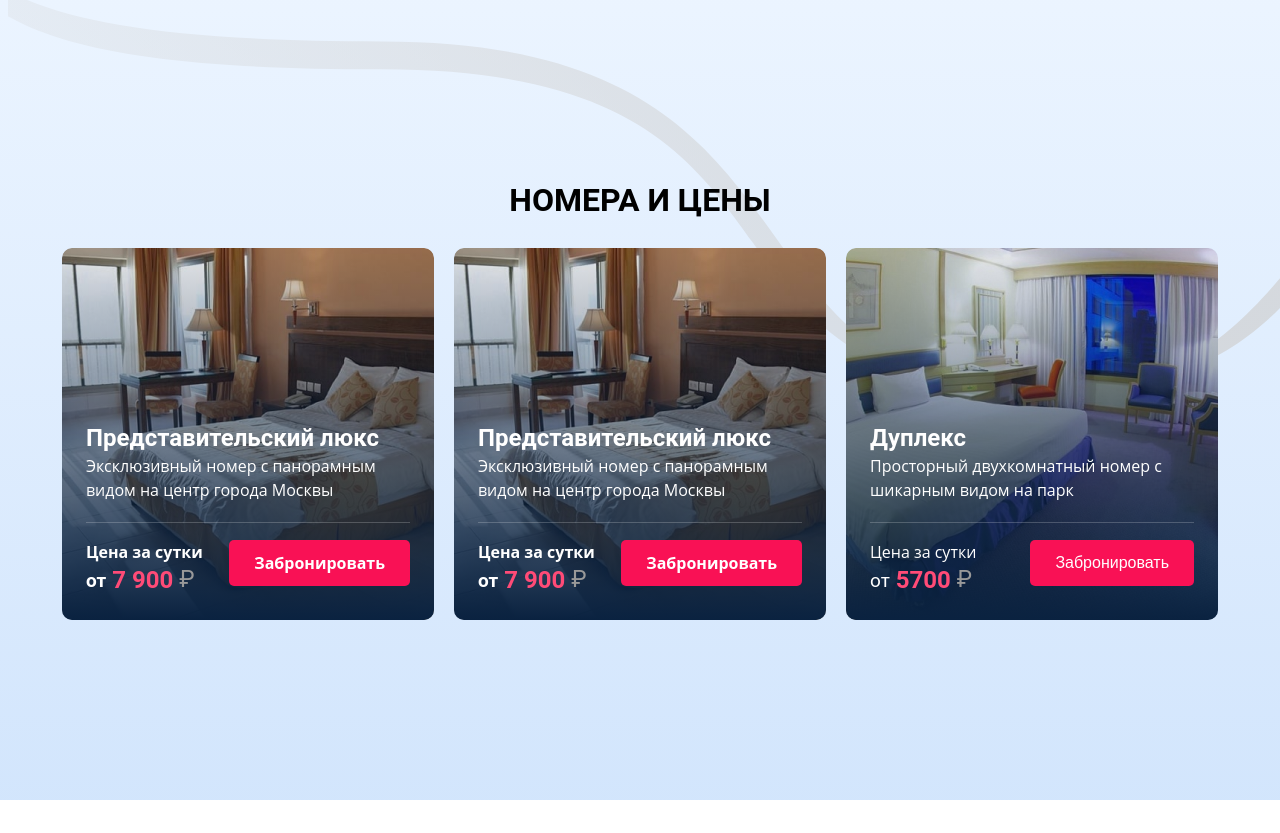
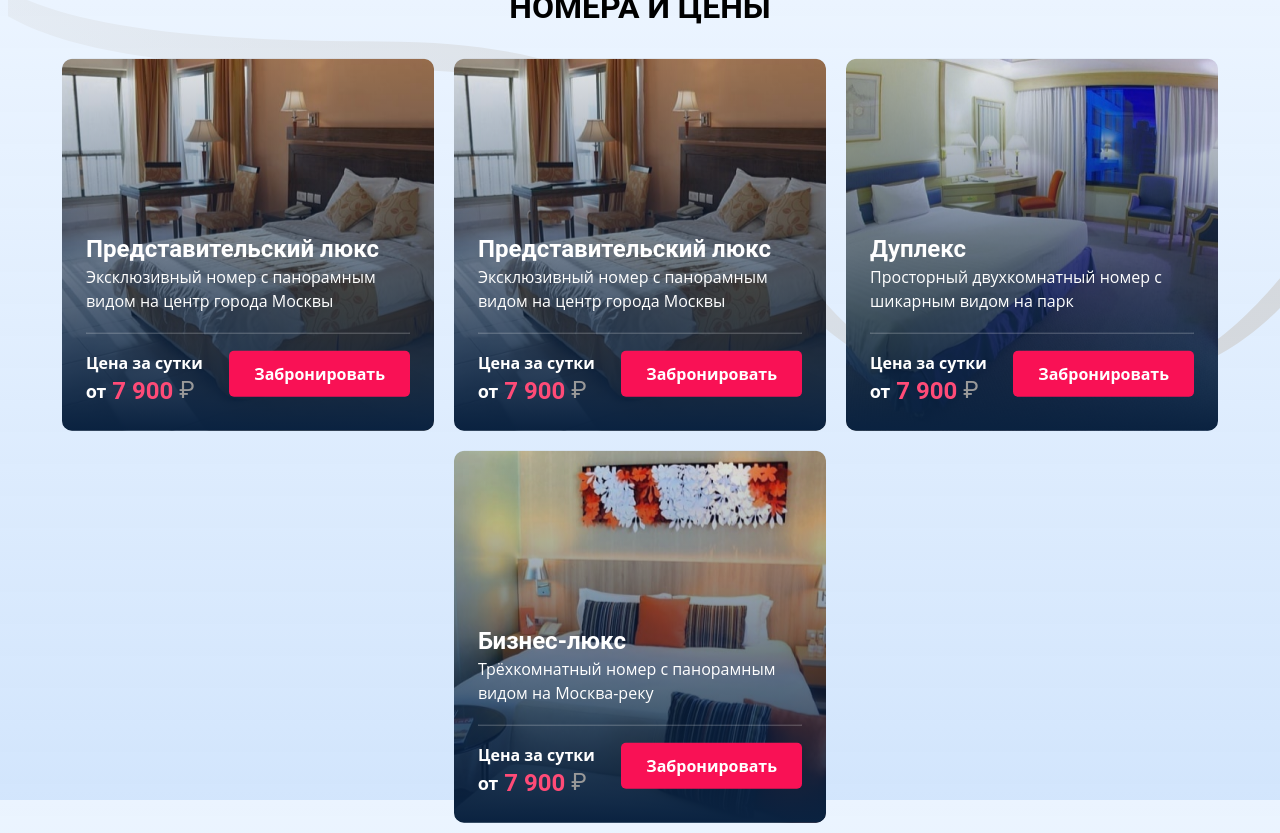
Before and after one commit to il8q/TravellineTestTask, a plain HTML site: page index.html in a window 1280 px wide. Before the commit the page ends 800 px from the top, so only its background shows below. Drawn offline with Linux system fonts and the light colour scheme.

Commit message:
Если одна карточка в ряду, она центрируется

```diff
--- a/css/common.css
+++ b/css/common.css
@@ -34,9 +34,10 @@
 }
 
 .page-to-center-display {
-	margin: 0;
-	position: absolute;
-	top: 50%;
-	left: 50%;
-	transform: translate(-50%, -50%);
+  width: 100%;
+  margin: 0;
+  position: absolute;
+  top: 50%;
+  left: 50%;
+  transform: translate(-50%, -50%);
 }
--- a/grid/__first-element/grid__first-element.css
+++ /dev/null
@@ -1,5 +0,0 @@
-.grid__first-element {
-	background-image: url("/grid/__first-element/grid__first-element--background.png");
-	background-repeat: no-repeat;
-	background-size: cover;
-}
--- a/grid/__first-element/grid__first-element.html
+++ b/grid/__first-element/grid__first-element.html
@@ -1,5 +1,3 @@
-<link  rel="stylesheet" href="grid/__first-element/grid__first-element.css">
-
 <div class="grid__first-element
   room-card
   room-card--card-width
@@ -7,12 +5,22 @@
   room-card--border--circle
   white-text-color"
 >
-  <div class="room-card__background-gradient room-card--border--circle room-card--card-width room-card--card-height"></div>
-  <div class="room-card__reserve-block-background-gradient room-card--border--circle room-card--card-width room-card--card-height"></div>
+  <div class="room-card--border--circle room-card--card-width room-card--card-height">
+    <img class="room-card--border--circle room-card--card-width room-card--card-height"
+         src="grid/__first-element/grid__first-element--background.png">
+  </div>
+  <div class="room-card__reserve-block-background-gradient
+    room-card--border--circle
+    room-card--card-width
+    room-card--card-height"
+  ></div>
 
-  <div class="room-card--card-width room-card--card-height"></div>
+  <div class="room-card__background-gradient
+   room-card--border--circle
+   room-card--card-width
+   room-card--card-height"></div>
+
   <div class="room-card__bottom-container">
-
     <div class="room-card__text-block">
       <div class="room-card__title">
         <b>Представительский люкс</b>
@@ -45,7 +53,7 @@
           class="room-card__reserve-button
             description-font white-text-color
             pink-background-color"
-          onclick="clickFirstCardButton()"
+          onclick="reserveFirstRoom()"
         >
           <b>Забронировать</b>
         </button>
--- a/grid/__first-element/grid__first-element.js
+++ b/grid/__first-element/grid__first-element.js
@@ -1,4 +1,4 @@
-function clickFirstCardButton() {
+function reserveFirstRoom() {
   let gradient = document.querySelector(
     ".grid__first-element > .room-card__reserve-block-background-gradient"
   );
@@ -8,9 +8,6 @@
   let bottomBlock = document.querySelector(
     ".grid__first-element > .room-card__bottom-reserve-container"
   );
-  console.log(gradient);
-  console.log(reserveBlockPaddingBlock);
-  console.log(bottomBlock);
   if (gradient && bottomBlock && reserveBlockPaddingBlock) {
     gradient.style.display = "block";
     bottomBlock.style.display = "flex";
--- a/grid/__second-element/grid__second-element.css
+++ /dev/null
@@ -1,5 +0,0 @@
-.grid__second-element {
-	background-image: url("/grid/__second-element/grid__second-element--background.png");
-	background-repeat: no-repeat;
-	background-size: cover;
-}
--- a/grid/__second-element/grid__second-element.html
+++ b/grid/__second-element/grid__second-element.html
@@ -1,5 +1,3 @@
-<link  rel="stylesheet" href="grid/__second-element/grid__second-element.css">
-
 <div class="grid__second-element
   room-card
   room-card--card-width
@@ -7,11 +5,23 @@
   room-card--border--circle
   white-text-color"
 >
-  <div class="room-card__background-gradient room-card--border--circle room-card--card-width room-card--card-height"></div>
-  <div class="room-card__reserve-block-background-gradient room-card--border--circle room-card--card-width room-card--card-height"></div>
   <div class="room-card__discount-block room-card--paddings">
     <div insert-block="discount-block/discount-block.html"></div>
   </div>
+  <div class="room-card--border--circle room-card--card-width room-card--card-height">
+    <img class="room-card--border--circle room-card--card-width room-card--card-height"
+         src="grid/__second-element/grid__second-element--background.png">
+  </div>
+  <div class="room-card__reserve-block-background-gradient
+    room-card--border--circle
+    room-card--card-width
+    room-card--card-height"
+  ></div>
+
+  <div class="room-card__background-gradient
+   room-card--border--circle
+   room-card--card-width
+   room-card--card-height"></div>
 
   <div class="room-card__bottom-container">
     <div class="room-card__text-block">
@@ -27,21 +37,39 @@
       <hr class="room-card__block-divider" align="center" size="1" color="#ffffff" />
 
       <div class="room-card__price-container">
-        <div class="room-card__price-for-label description-font white-text-color">Цена за сутки</div>
+        <div class="room-card__price-for-label description-font white-text-color">
+          <b>Цена за сутки</b>
+        </div>
         <div class="room-card__price-from-label-container">
-          <div class="room-card__price-from-label white-text-color">от</div>
-          <div class="room-card__price-per-day primary2-text-color"><b>5700</b></div>
+          <div class="room-card__price-from-label title-font white-text-color">
+            <b>от</b>
+          </div>
+          <div class="room-card__price-per-day primary2-text-color">
+            <b>7 900</b>
+          </div>
           <div class="room-card__currency gray-text-color">₽</div>
         </div>
       </div>
 
       <div class="room-card__button-container">
-        <button class="room-card__reserve-button white-text-color pink-background-color" onclick="clickSecondCardButton()">Забронировать</button>
+        <button
+          class="room-card__reserve-button
+            description-font white-text-color
+            pink-background-color"
+          onclick="reserveSecondRoom()"
+        >
+          <b>Забронировать</b>
+        </button>
       </div>
+
+      <div class="room-card__bottom-reserve-container-padding"></div>
     </div>
   </div>
-
-  <div class="room-card__bottom-reserve-container room-card--border--circle room-card--border--circle">
+  <div class="room-card__bottom-reserve-container
+        room-card__bottom-block--height
+        room-card--border--circle
+        room-card--border--circle"
+  >
     <div class="room-card__reserve-text-block text-to-center">
       <div>
         Номер зарезервирован
@@ -58,4 +86,5 @@
       </div>
     </div>
   </div>
+
 </div>
--- a/grid/__third-element/grid__third-element.css
+++ /dev/null
@@ -1,5 +0,0 @@
-.grid__third-element {
-	background-image: url("/grid/__third-element/grid__third-element--background.png");
-	background-repeat: no-repeat;
-	background-size: cover;
-}
--- a/grid/__third-element/grid__third-element.html
+++ b/grid/__third-element/grid__third-element.html
@@ -1,5 +1,3 @@
-<link  rel="stylesheet" href="grid/__third-element/grid__third-element.css">
-
 <div class="grid__third-element
   room-card
   room-card--card-width
@@ -7,8 +5,20 @@
   room-card--border--circle
   white-text-color"
 >
-  <div class="room-card__background-gradient room-card--border--circle room-card--card-width room-card--card-height"></div>
-  <div class="room-card__reserve-block-background-gradient room-card--border--circle room-card--card-width room-card--card-height"></div>
+  <div class="room-card--border--circle room-card--card-width room-card--card-height">
+    <img class="room-card--border--circle room-card--card-width room-card--card-height"
+         src="grid/__third-element/grid__third-element--background.png">
+  </div>
+  <div class="room-card__reserve-block-background-gradient
+    room-card--border--circle
+    room-card--card-width
+    room-card--card-height"
+  ></div>
+
+  <div class="room-card__background-gradient
+   room-card--border--circle
+   room-card--card-width
+   room-card--card-height"></div>
 
   <div class="room-card__bottom-container">
     <div class="room-card__text-block">
@@ -24,21 +34,39 @@
       <hr class="room-card__block-divider" align="center" size="1" color="#ffffff" />
 
       <div class="room-card__price-container">
-        <div class="room-card__price-for-label description-font white-text-color">Цена за сутки</div>
+        <div class="room-card__price-for-label description-font white-text-color">
+          <b>Цена за сутки</b>
+        </div>
         <div class="room-card__price-from-label-container">
-          <div class="room-card__price-from-label white-text-color">от</div>
-          <div class="room-card__price-per-day primary2-text-color"><b>4900</b></div>
+          <div class="room-card__price-from-label title-font white-text-color">
+            <b>от</b>
+          </div>
+          <div class="room-card__price-per-day primary2-text-color">
+            <b>7 900</b>
+          </div>
           <div class="room-card__currency gray-text-color">₽</div>
         </div>
       </div>
 
       <div class="room-card__button-container">
-        <button class="room-card__reserve-button white-text-color pink-background-color" onclick="clickThirdCardButton()">Забронировать</button>
+        <button
+          class="room-card__reserve-button
+            description-font white-text-color
+            pink-background-color"
+          onclick="reserveThirdRoom()"
+        >
+          <b>Забронировать</b>
+        </button>
       </div>
+
+      <div class="room-card__bottom-reserve-container-padding"></div>
     </div>
   </div>
-
-  <div class="room-card__bottom-reserve-container room-card--border--circle room-card--border--circle">
+  <div class="room-card__bottom-reserve-container
+        room-card__bottom-block--height
+        room-card--border--circle
+        room-card--border--circle"
+  >
     <div class="room-card__reserve-text-block text-to-center">
       <div>
         Номер зарезервирован
@@ -55,4 +83,5 @@
       </div>
     </div>
   </div>
+
 </div>
--- a/grid/grid.css
+++ b/grid/grid.css
@@ -1,13 +1,35 @@
 .grid {
+	--cell-width: 372px;
+	--cell-height: 372px;
+	--cell-padding: 10px;
+	--cells-in-row: 3;
+	--scroll-width: 30px;
+	display: flex;
+	justify-content: center;
+	align-items: center;
+	flex-wrap: wrap;
+
+	width: calc(
+		var(--cell-width) * var(--cells-in-row)
+		+ var(--cell-padding) * (var(--cells-in-row) * 2)
+		+ var(--scroll-width)
+	);
+	/*height: calc(var(--cell-height) + var(--cell-padding) * 2);*/
+  height: calc(
+    100% - 50%
+    - (var(--title-container--margin-top) + var(--title-container--margin-bottom))
+  );
+	margin-left: auto;
+	margin-right: auto;
+
+	overflow-y: scroll;
+}
+
+.grid-item {
 	display: grid;
-  width: 100%;
-  height: 400px;
-
-	grid-template-columns: 1fr 1fr 1fr;
-
-  overflow-y: scroll;
+	place-content: center;
 }
 
 .grid--cell-padding {
-	padding: 10px;
+	padding: var(--cell-padding);
 }
--- a/grid/grid.html
+++ b/grid/grid.html
@@ -34,7 +34,7 @@
 <link rel="stylesheet" href="grid/room-card/colors.css">
 <link rel="stylesheet" href="grid/room-card/links.css">
 
-<div class="grid-to-center">
+<div class="grid-container">
   <div class="grid">
     <div class="grid-item grid--cell-padding" insert-block="grid/__first-element/grid__first-element.html"></div>
     <div class="grid-item grid--cell-padding" insert-block="grid/__first-element/grid__first-element.html"></div>
--- a/grid/mobile-css/grid.css
+++ b/grid/mobile-css/grid.css
@@ -1,12 +1,19 @@
 .grid {
-  height: fit-content;
+  --cell-width: 288px;
+  --cell-height: 347px;
+  --cell-padding: 10px;
+  --cells-in-row: 1;
 
-  grid-template-columns: 1fr;
+  width: calc(
+    var(--cell-height) * var(--cells-in-row)
+    + var(--cell-padding) * (var(--cells-in-row) * 2)
+    + var(--scroll-width)
+  );
 }
 
 .grid--cell-padding {
-  padding-top: 10px;
-  padding-left: 10px;
-  padding-right: 10px;
-  padding-bottom: 16px;
+  padding-top: 0px;
+  padding-left: 0px;
+  padding-right: var(--cell-padding);
+  padding-bottom: var(--cell-padding);
 }
--- a/grid/room-card/room-card.css
+++ b/grid/room-card/room-card.css
@@ -17,6 +17,7 @@
 
 .room-card__background-gradient {
 	position: absolute;
+  top: 0;
 	z-index: 2;
 
 	background: linear-gradient(
@@ -47,7 +48,7 @@
 
 .room-card__reserve-block-background-gradient {
 	display: none;
-
+  top: 0;
 	position: absolute;
 	z-index: 3;
 
@@ -106,6 +107,7 @@
 
 
 .room-card > .room-card__discount-block {
+  position: absolute;
 	display: none;
 }
 
--- a/grid/tablet-css/grid.css
+++ b/grid/tablet-css/grid.css
@@ -1,7 +1,14 @@
 .grid {
-  height: fit-content;
+  --cell-width: 336px;
+  --cell-height: 420px;
+  --cell-padding: 10px;
+  --cells-in-row: 2;
 
-  grid-template-columns: 1fr 1fr;
+  width: calc(
+    var(--cell-width) * var(--cells-in-row)
+    + var(--cell-padding) * (var(--cells-in-row) * 2)
+    + var(--scroll-width)
+  );
 }
 
 .grid--cell-padding {
--- a/title-container/mobile-css/title-container.css
+++ b/title-container/mobile-css/title-container.css
@@ -1,9 +1,10 @@
 .title-container__title {
+  --title-height: 32px;
+  --title-container--margin-bottom: 0px;
   margin-top: 0px;
-  margin-bottom: 0px;
+  margin-bottom: var(--title-container--margin-bottom);
 
   font-size: 24px;
-  line-height: 32px;
 }
 
 .title-container {
--- a/title-container/tablet-css/title-container.css
+++ b/title-container/tablet-css/title-container.css
@@ -1,9 +1,10 @@
 .title-container__title {
+  --title-height: 55px;
+  --title-container--margin-bottom: 0px;
   margin-top: 0px;
-  margin-bottom: 0px;
+  margin-bottom: var(--title-container--margin-bottom);
 
   font-size: 36px;
-  line-height: 55px;
 }
 
 .title-container {
--- a/title-container/title-container.css
+++ b/title-container/title-container.css
@@ -1,7 +1,11 @@
-.title-container {
+.title-container__title {
+  --title-container--margin-top: 0px;
+  --title-container--margin-bottom: 23px;
+  margin-bottom: var(--title-container--margin-bottom);
+
+  ==title-height: 32px;
   font-family: "Roboto", sans-serif;
-  line-height: 32px;
-
+  line-height: var(--title-height);
   text-align: center;
 }
 
```
Also changed, not shown: discount-block/discount-block.html (+3 -3 lines), grid/__second-element/grid__second-element.js (+20 -6 lines), grid/__third-element/grid__third-element.js (+10 -6 lines), title-container/title-container.html (+3 -1 lines).
